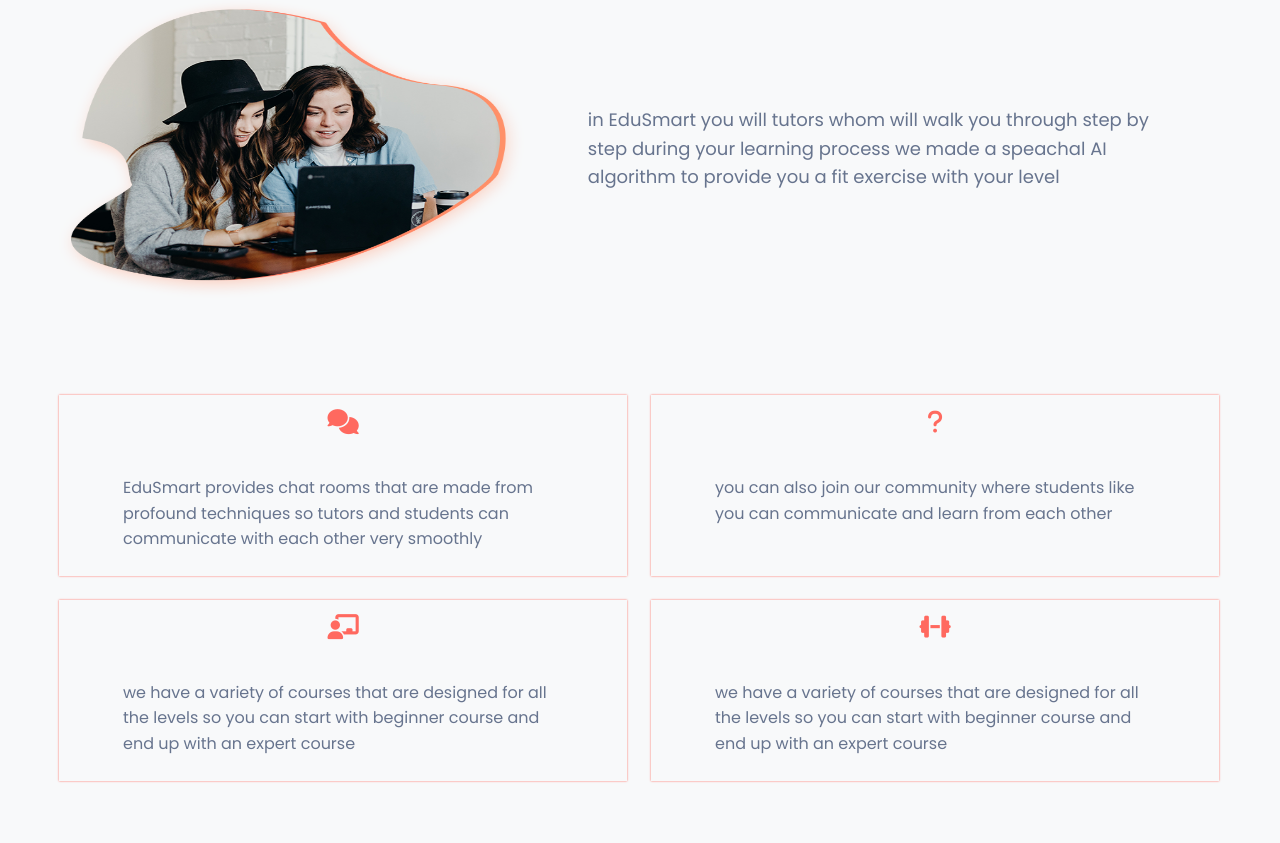
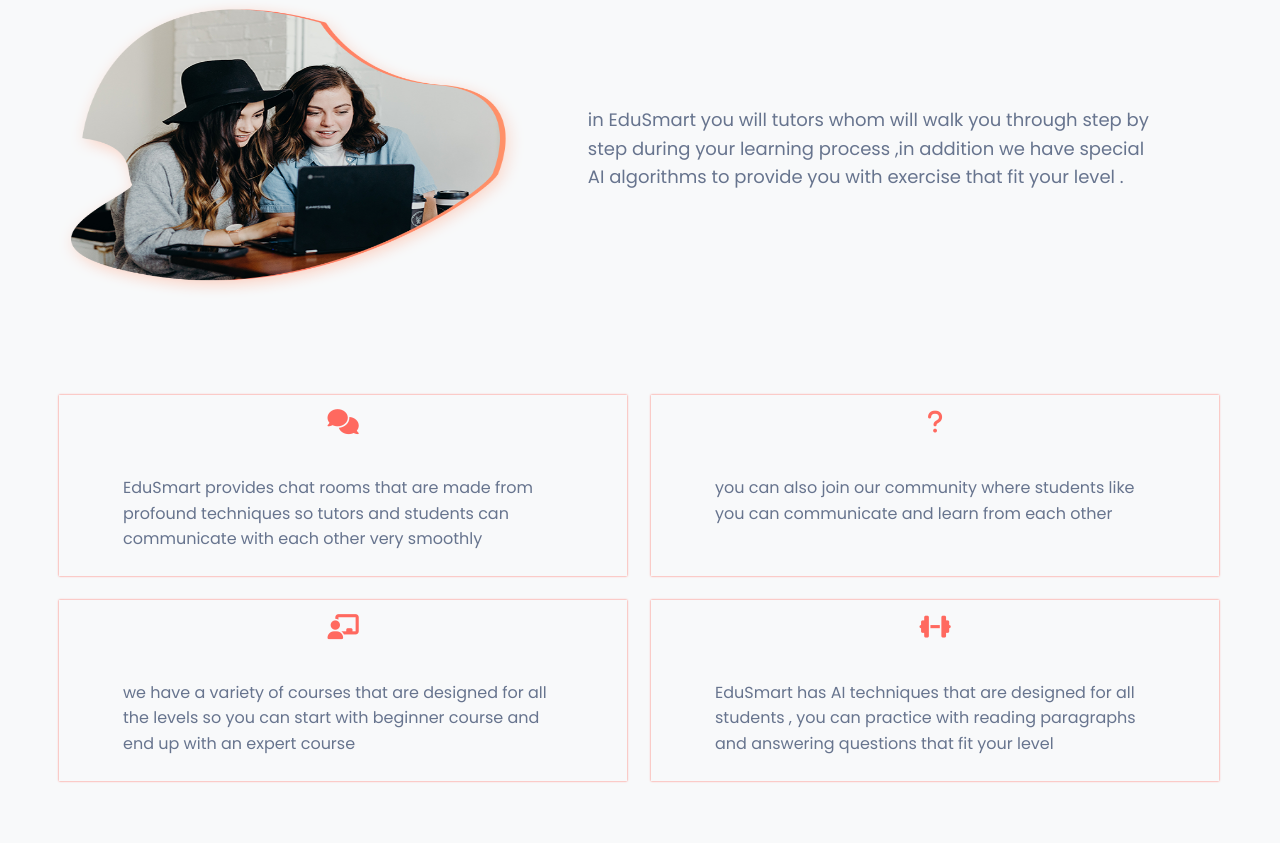
Before and after one commit to asadeisa/mastringEnglish, a Laravel app: page / in a window 1280 px wide. Shown: the part 856-1699 px from the top of the page. Run offline with Laravel 8, Linux system fonts and the light colour scheme; some libraries are stand-ins or nearby versions.

Commit message:
welcome page -2

```diff
--- a/resources/views/welcome.blade.php
+++ b/resources/views/welcome.blade.php
@@ -87,7 +87,7 @@
          <div class="flex-1 d-flex align-items-center w-75 mb-5">
           <article class="p-3 mx-5 font-18">
             in EduSmart you will tutors whom will walk you through step by step during your learning process
-            we made a speachal AI algorithm to provide you a fit exercise with your level
+           ,in addition we have  special AI algorithms to provide you with exercise that fit your level .
           </article>
          </div>
       </section>
@@ -135,7 +135,7 @@
           </div>
 
           <article class="p-3 mx-5 ">
-            we have a variety of courses that are designed for all the levels so you can start with beginner course and end up with an expert course
+            EduSmart has AI techniques that are designed for all students , you can practice with reading paragraphs and answering questions that fit your level
           </article>
         </div>
       </section>
```
